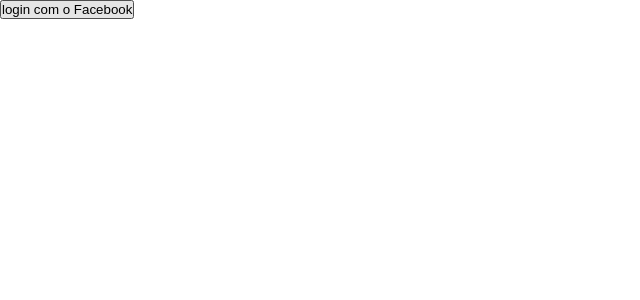
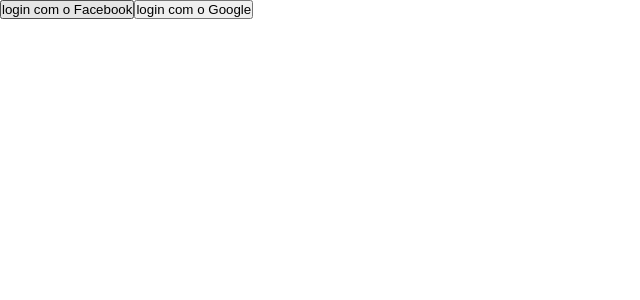
Before and after one commit to Teuuz1994/next-facebook-sso-connection, a Next.js app: page / in a window 1280 px wide. Shown: the top 300 px of the page, without its empty margins (0-640 px from the left). Built offline with nearby package versions, Linux system fonts and the light colour scheme; no server answers.

Commit message:
add google sso

```diff
--- a/pages/api/[...nextauth].ts
+++ b/pages/api/[...nextauth].ts
@@ -1,11 +1,16 @@
 import NextAuth from 'next-auth'
 import Facebook from 'next-auth/providers/facebook'
+import Google from 'next-auth/providers/google'
 
 export default NextAuth({
   providers: [
     Facebook({
       clientId: String(process.env.FACEBOOK_ID),
       clientSecret: String(process.env.FACEBOOK_SECRET)
+    }),
+    Google({
+      clientId: String(process.env.GOOGLE_ID),
+      clientSecret: String(process.env.GOOGLE_SECRET),
     })
   ],
   secret: String(process.env.NEXTAUTH_SECRET)
--- a/pages/index.tsx
+++ b/pages/index.tsx
@@ -16,6 +16,15 @@
     }
   }
 
+  const tryLogInWithGoogle = async () => {
+    try {
+      await signIn('google')
+    } catch (error) {
+      console.log('Erro ao efetuar login')
+      console.error(error)
+    }
+  }
+
   useEffect(() => {
     if (status === 'authenticated') {
       router.push('/logged')
@@ -25,6 +34,7 @@
   return (
     <div>
       <button type="button" onClick={tryToLoginWithFacebook}>login com o Facebook</button>
+      <button type="button" onClick={tryLogInWithGoogle}>login com o Google</button>
     </div>
   )
 }
--- a/pages/logged.tsx
+++ b/pages/logged.tsx
@@ -1,4 +1,4 @@
-import { useSession } from 'next-auth/react'
+import { useSession, signOut } from 'next-auth/react'
 
 export default function Logged() {
   const { data, status } = useSession()
@@ -10,6 +10,7 @@
           <h1>logged in</h1>
           <span>name: {data?.user?.name}</span>
           <span>email: {data?.user?.email}</span>
+          <button type="button" onClick={() => signOut()}>Log out</button>
         </>
       )}
       {status === 'unauthenticated' && (<h1>usuário não logado</h1>)}
```
